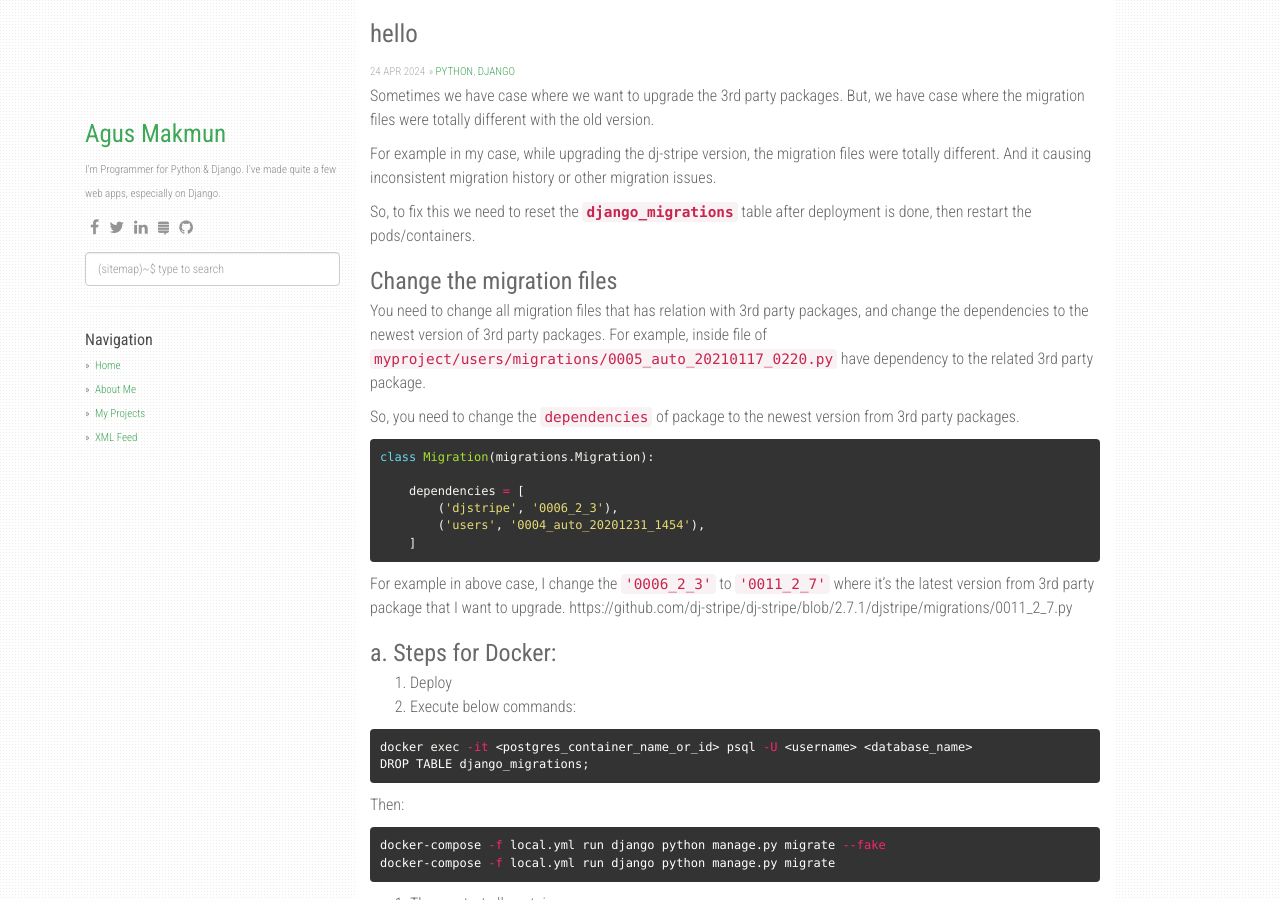
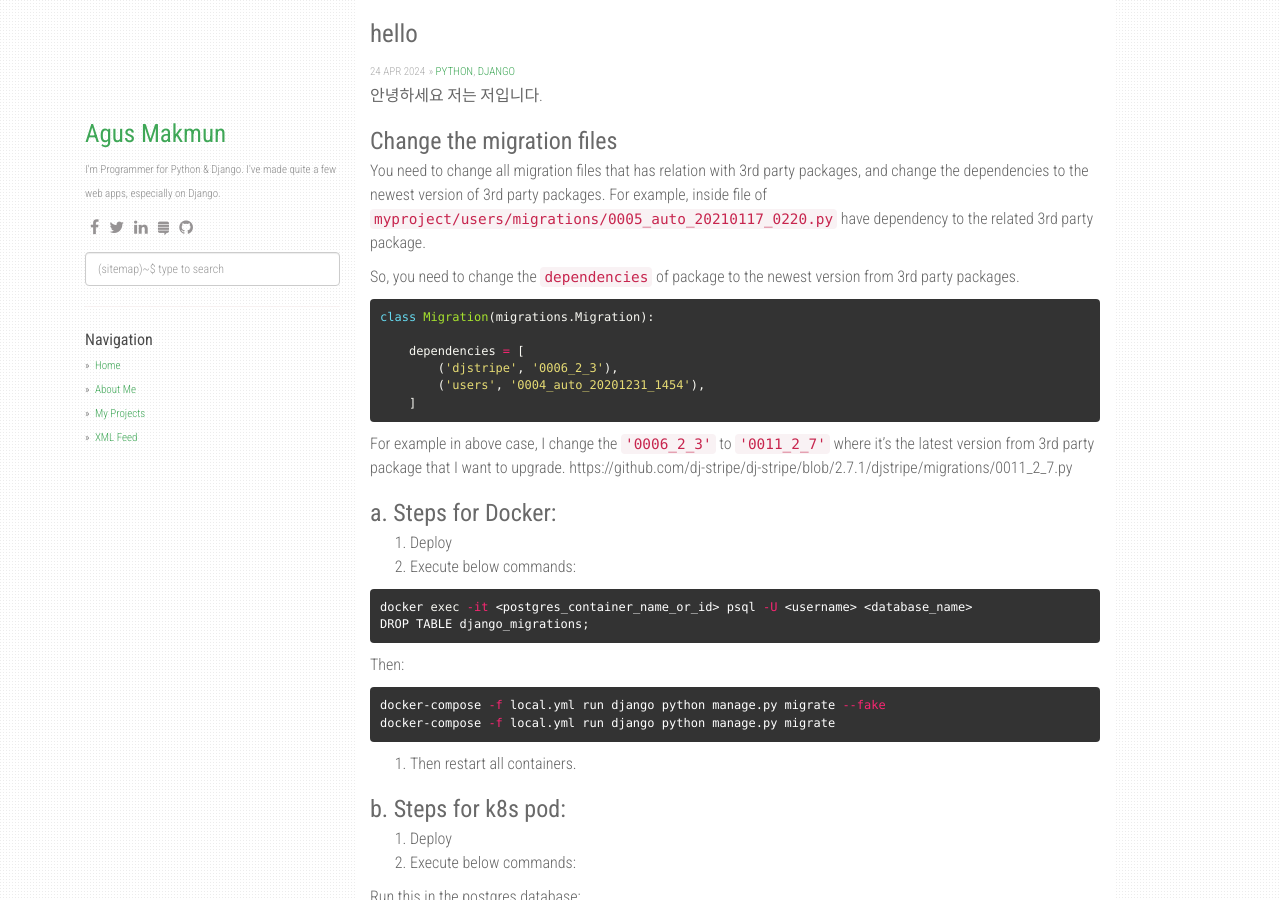
Before and after one commit to qqwrww3/qqwrww3.github.com, a Jekyll site: the page built from _posts/2024-03-24-how-to-fix-inconsistent-django-migration-files.md, in a window 1280 px wide and 900 px high. Built offline with Jekyll 4.4.1, drawn with Linux system fonts in a browser that asks for light colours; nearby versions of some CDN libraries; comment, search, counter and statistics services are not loaded.

Commit message:
Update 2024-03-24-how-to-fix-inconsistent-django-migration-files.md

```diff
--- a/_posts/2024-03-24-how-to-fix-inconsistent-django-migration-files.md
+++ b/_posts/2024-03-24-how-to-fix-inconsistent-django-migration-files.md
@@ -4,15 +4,7 @@ title:  "hello"
 date:   2024-04-24 23:15:00 +0700
 categories: [python, django]
 ---
-
-Sometimes we have case where we want to upgrade the 3rd party packages.
-But, we have case where the migration files were totally different with the old version.
-
-For example in my case, while upgrading the dj-stripe version, the migration files were totally different.
-And it causing inconsistent migration history or other migration issues.
-
-So, to fix this we need to reset the **`django_migrations`** table after deployment is done, then restart the pods/containers.
-
+안녕하세요 저는 저입니다.
 ### Change the migration files
 
 You need to change all migration files that has relation with 3rd party packages, and change the dependencies to the newest version of 3rd party packages.
```
